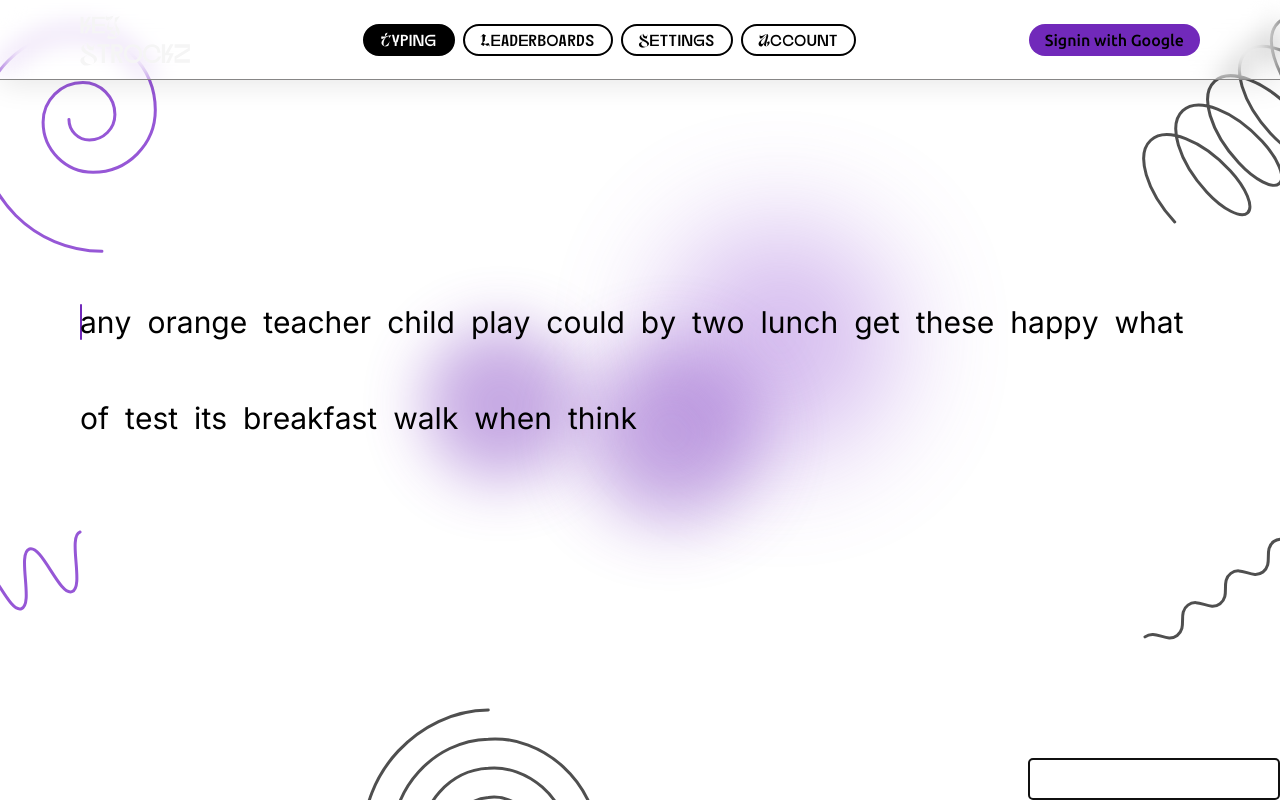
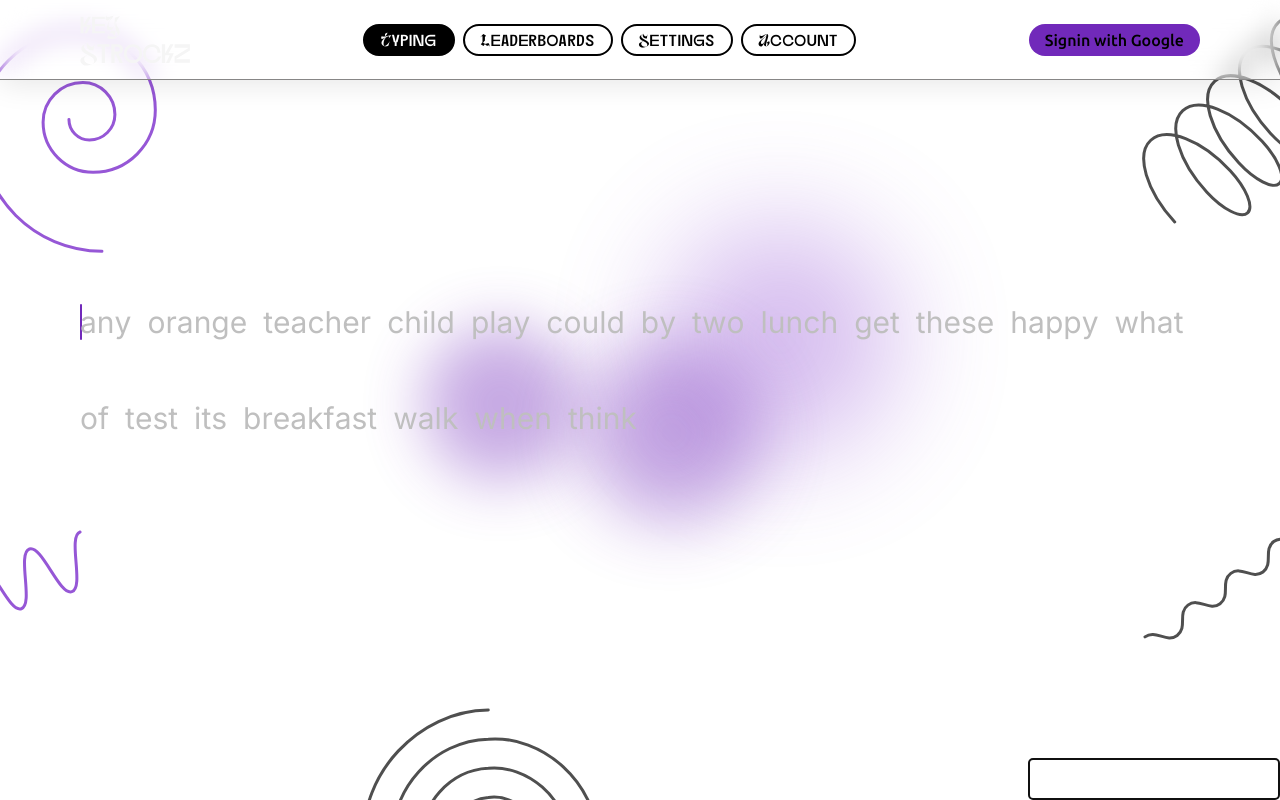
Before and after one commit to pinugit/keystrockz, a Next.js app: page / in a window 1280 px wide. Built offline with nearby package versions, Linux system fonts and the light colour scheme; no server answers.

Commit message:
refactored the code

```diff
--- a/app/components/TypingComponents/TypingArea.tsx
+++ b/app/components/TypingComponents/TypingArea.tsx
@@ -39,6 +39,7 @@ export default function TypingArea() {
     const nextLetter = simpleLetterRef[typedIndex + 1].innerText;
 
     if (typedLetter === currentLetter) {
+      simpleLetterRef[typedIndex].classList.add("text-[--text-primary]");
       if (nextLetter === " ") {
         setNextPositionForCursor({
           left:
@@ -49,12 +50,12 @@ export default function TypingArea() {
         setTypedIndex(typedIndex + 1);
         return;
       }
+
       setNextPositionForCursor({
         left: simpleLetterRef[typedIndex + 1]?.offsetLeft,
         top: simpleLetterRef[typedIndex + 1]?.offsetTop,
       });
       setTypedIndex(typedIndex + 1);
-      console.log("correct");
     }
   };
 
@@ -108,7 +109,7 @@ export default function TypingArea() {
       />
       <div
         onClick={onTypingAreaClick}
-        className="text-[--text-primary]  text-3xl px-20 h-[24%] overflow-scroll z-50 hideScrollbar flex flex-wrap "
+        className="text-[--text-secondary]  text-3xl px-20 h-[24%] overflow-scroll z-50 hideScrollbar flex flex-wrap "
       >
         <RandomSentenceDisplay
           randomWordList={commonEnglishWords}
```
